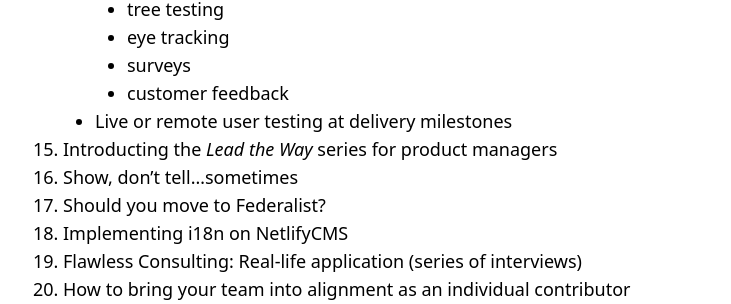
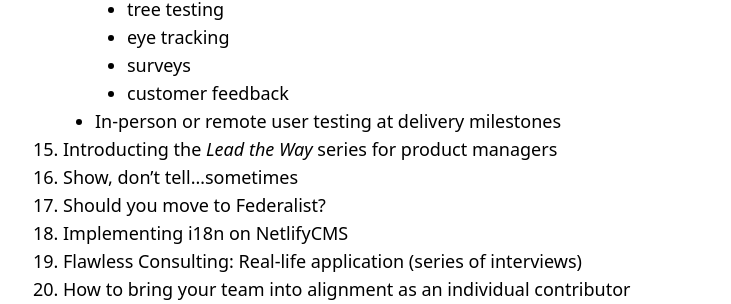
Before and after one commit to cannandev/plain-ole-jekyll-blog, a Jekyll site: the page built from topics.md, in a window 1280 px wide and 900 px high, scrolled down 1268 px. Shown: the part 151-455 px from the top of the window, without its empty margins (257-988 px from the left). Built offline with Jekyll 4.4.1, drawn with Linux system fonts in a browser that asks for light colours.

Commit message:
Update topics.

```diff
--- a/topics.md
+++ b/topics.md
@@ -52,7 +52,7 @@ There's no end to my musings. Here is where I keep track of future topics.
         * eye tracking
         * surveys
         * customer feedback
-    * Live or remote user testing at delivery milestones
+    * In-person or remote user testing at delivery milestones
 1. Introducting the _Lead the Way_ series for product managers
 1. Show, don't tell...sometimes
 1. Should you move to Federalist?
```
